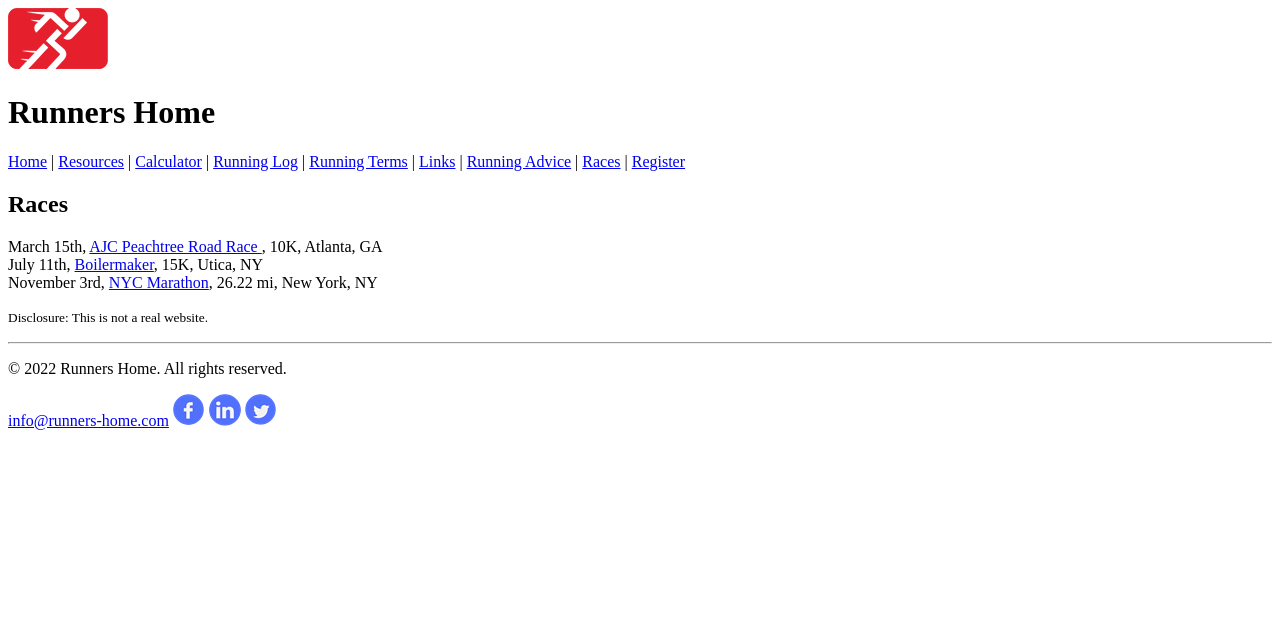
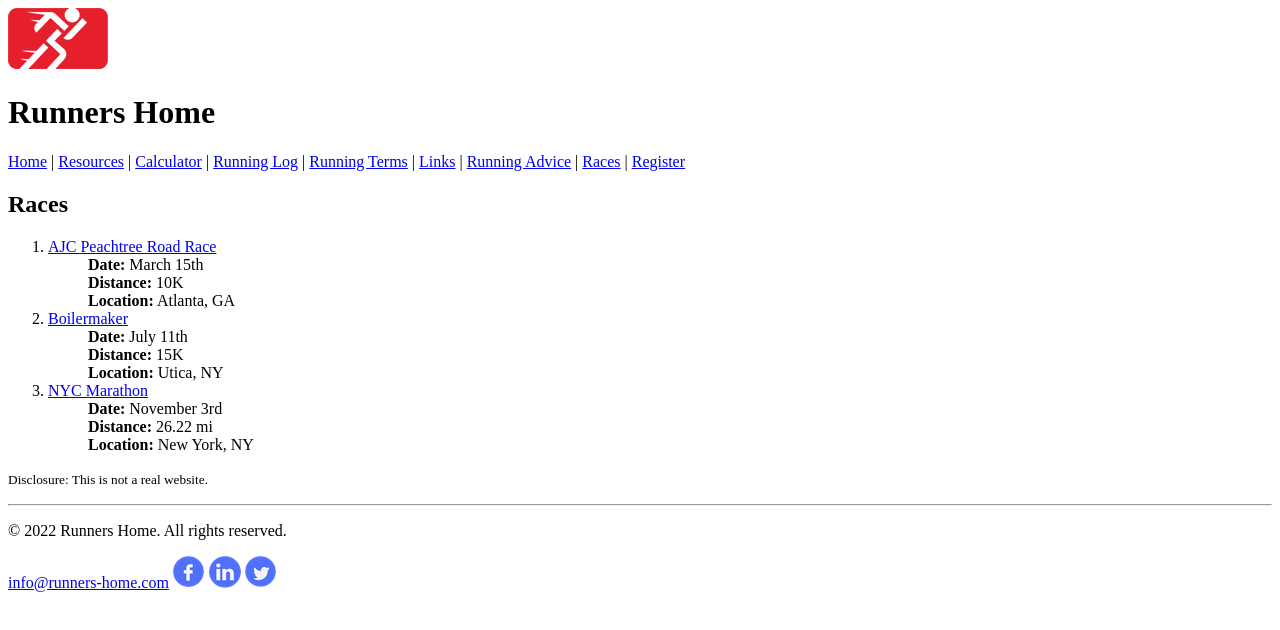
Before and after one commit to tlg-24-05-visa-sde-1/coty-lists-exercise, a plain HTML site: page races.html in a window 1280 px wide. Drawn offline with Linux system fonts and the light colour scheme.

Commit message:
races updated with lists

```diff
--- a/races.html
+++ b/races.html
@@ -22,18 +22,25 @@
   <a href="register.html">Register</a>
 </div>
 <h2>Races</h2>
-<div>
-  March 15th,
-  <a href="https://www.atlantatrackclub.org/peachtree">
-    AJC Peachtree Road Race
-  </a>,
-  10K, Atlanta, GA<br>
-  July 11th,
-  <a href="https://www.boilermaker.com">Boilermaker</a>,
-  15K, Utica, NY<br>
-  November 3rd, <a href="https://www.nyrr.org/">NYC Marathon</a>,
-  26.22 mi, New York, NY
-</div>
+<ol>
+  <li><a href="https://www.atlantatrackclub.org/peachtree">
+    AJC Peachtree Road Race</a>
+    <ul><b>Date:</b> March 15th</ul>
+    <ul><b>Distance:</b> 10K</ul>
+    <ul><b>Location:</b> Atlanta, GA</ul>
+  </li>
+  <li><a href="https://www.boilermaker.com">Boilermaker</a>
+    <ul><b>Date:</b> July 11th</ul>
+    <ul><b>Distance:</b> 15K</ul>
+    <ul><b>Location:</b> Utica, NY</ul>
+  </li>
+  <li><a href="https://www.nyrr.org/">NYC Marathon</a>
+    <ul><b>Date:</b> November 3rd</ul>
+    <ul><b>Distance:</b> 26.22 mi</ul>
+    <ul><b>Location:</b> New York, NY</ul>
+  </li>
+</ol>
+
 <p><small>Disclosure: This is not a real website.</small></p>
 <hr>
 <p>&copy; 2022 Runners Home. All rights reserved.</p>
```
